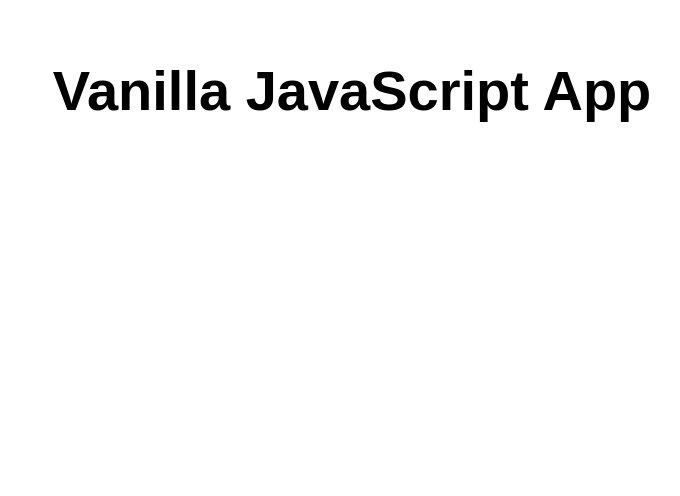
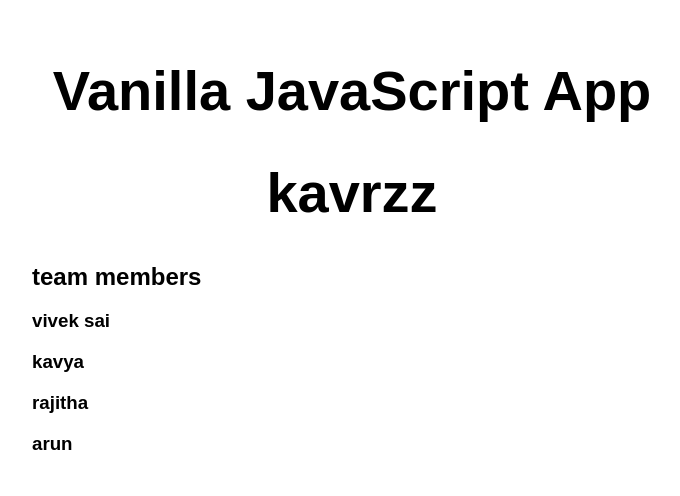
Before and after one commit to viveksai-11/kavr123, a website: page src/index.html in a window 1280 px wide. Shown: the whole page, without its empty margins (288-968 px from the left). Drawn offline with Linux system fonts and the light colour scheme.

Commit message:
Update index.html

```diff
--- a/src/index.html
+++ b/src/index.html
@@ -7,10 +7,16 @@
   <link rel="stylesheet" href="styles.css">
   <title>Vanilla JavaScript App</title>
 </head>
-
 <body>
   <main>
     <h1>Vanilla JavaScript App</h1>
+    <h1>kavrzz</h1>
+    <h2>team members</h2>
+    <h3>vivek sai</h3>
+    <h3>kavya</h3>
+    <h3>rajitha</h3>
+    <h3>arun</h3>
+
   </main>
 </body>
 
```
